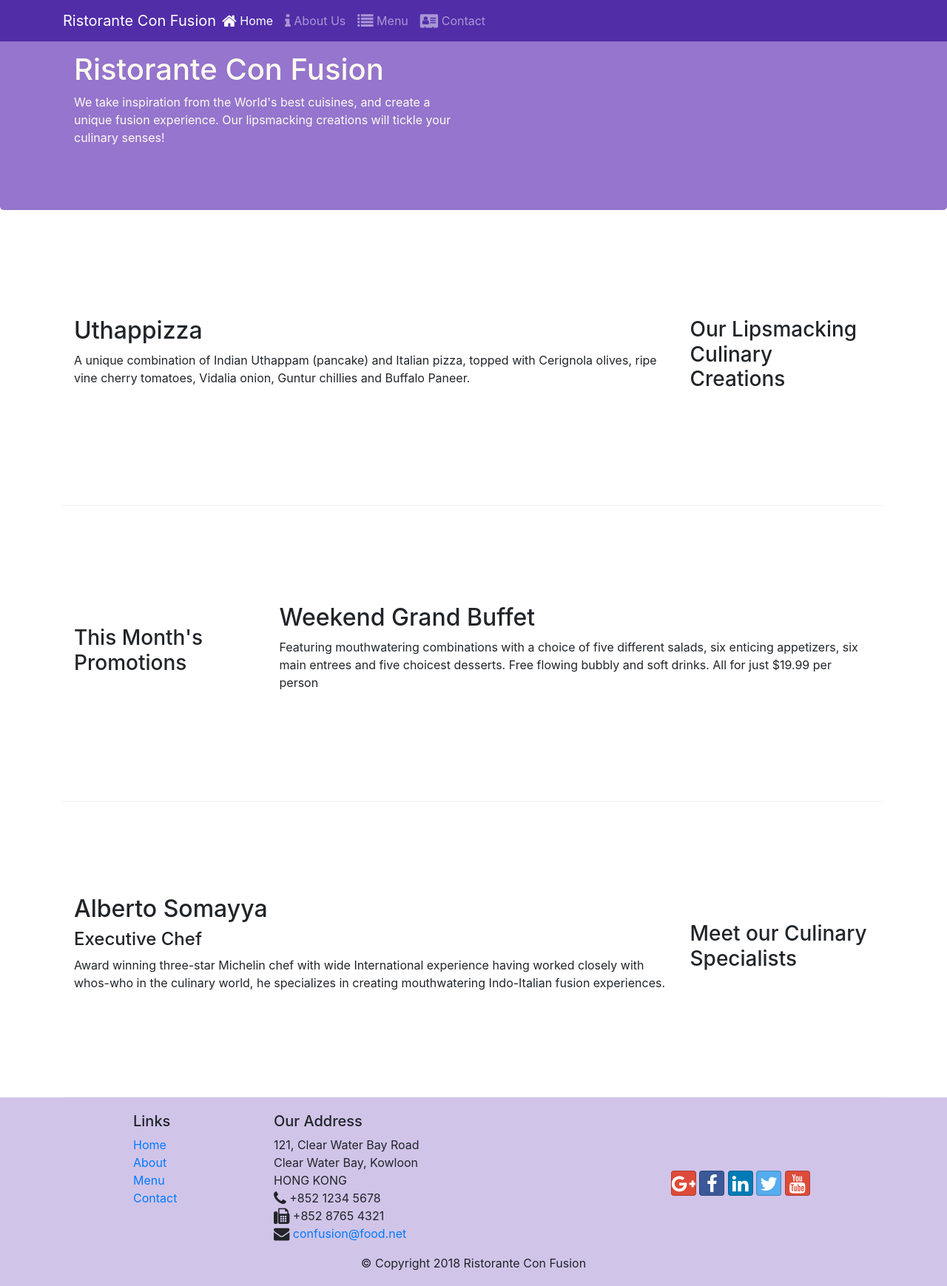
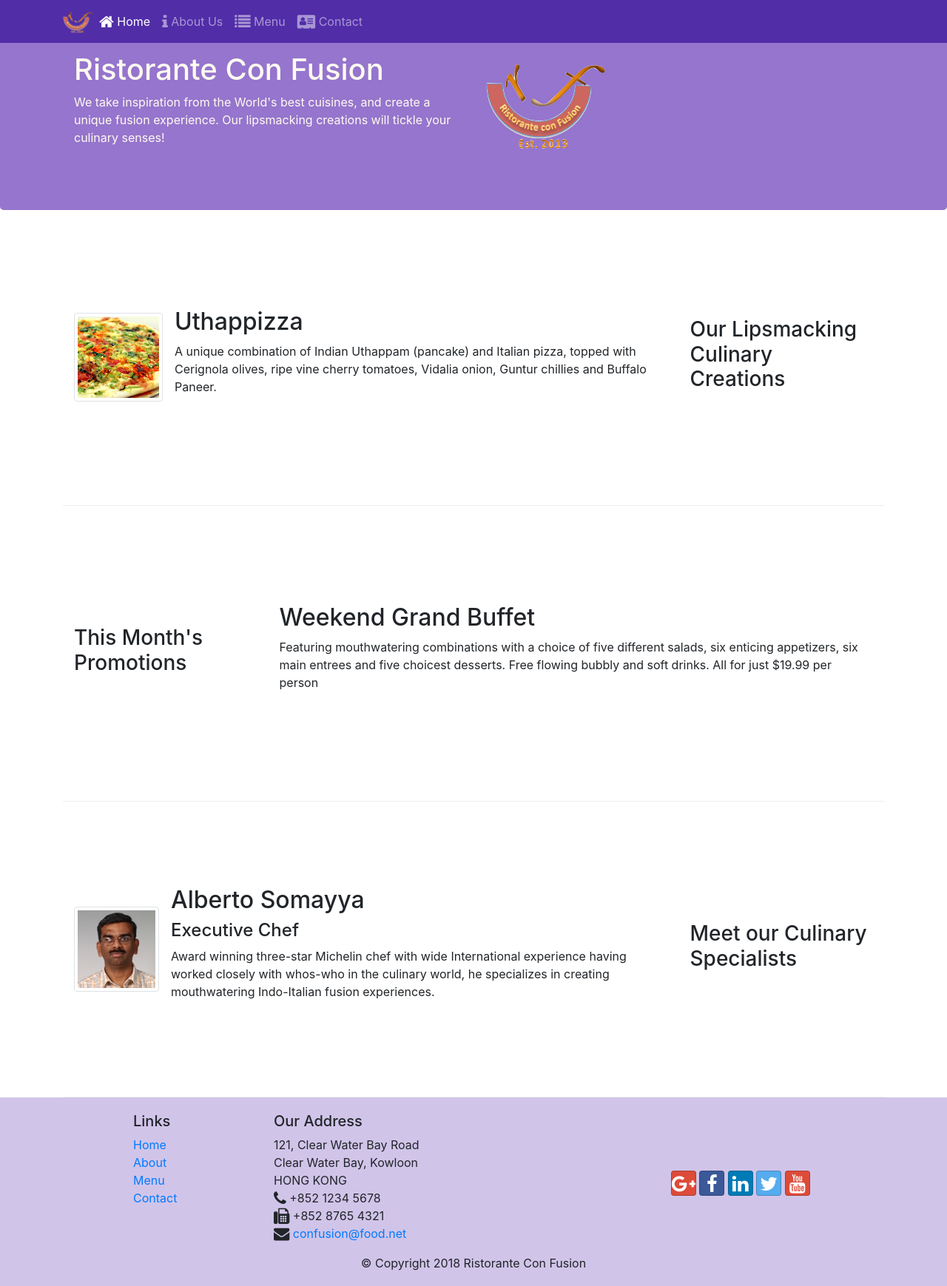
Before and after one commit to aakash11112000/FullStack, a website: page index.html in a window 1280 px wide. Shown: the whole page at 74% size. Drawn offline with nearby package versions, Linux system fonts and the light colour scheme; some icons are missing.

Commit message:
Images and Media

```diff
--- a/index.html
+++ b/index.html
@@ -20,7 +20,7 @@
     <nav class="navbar navbar-dark navbar-expand-sm fixed-top">
         <div class="container">
             <button class="navbar-toggler" type="button" data-toggle="collapse" data-target="#Navbar"><span class="navbar-toggler-icon"></span></button>
-            <a class="navbar-brand mr-auto" href="#">Ristorante Con Fusion</a>
+            <a class="navbar-brand mr-auto" href="#"><img src="img/logo.png" height="30" width="41"></a>
             <div class="collapse navbar-collapse" id="Navbar">
                 <ul class="navbar-nav mr-auto">
                     <li class="nav-item active"><a class="nav-link" href="./index.html"><i class="fa fa-home fa-lg"></i> Home</a></li>
@@ -39,7 +39,8 @@
                     <h1>Ristorante Con Fusion</h1>
                     <p>We take inspiration from the World's best cuisines, and create a unique fusion experience. Our lipsmacking creations will tickle your culinary senses!</p>
                 </div>
-                <div class="col-12 col-sm">
+                <div class="col-12 col-sm align-self-center">
+                    <img src="img/logo.png" class="img-fluid">
                 </div>
             </div>
         </div>
@@ -51,11 +52,15 @@
                 <h3>Our Lipsmacking Culinary Creations</h3>
             </div>
             <div class="col col-sm order-sm-first col-md">
-                <h2>Uthappizza</h2>
-                <p class="d-none d-sm-block">A unique combination of Indian Uthappam (pancake) and Italian pizza, topped with Cerignola olives, ripe vine cherry tomatoes, Vidalia onion, Guntur chillies and Buffalo Paneer.</p>
+                <div class="media">
+                    <img src="img/uthappizza.png" alt="Uthapizza" class="d-flex mr-3 img-thumbnail align-self-center">
+                    <div class="media-body">
+                        <h2 class="mt-0">Uthappizza</h2>
+                        <p class="d-none d-sm-block">A unique combination of Indian Uthappam (pancake) and Italian pizza, topped with Cerignola olives, ripe vine cherry tomatoes, Vidalia onion, Guntur chillies and Buffalo Paneer.</p>
+                    </div>
+                </div>
             </div>
         </div>
-
 
         <div class="row row-content align-items-center">
             <div class="col-12 col-sm-4 col-md-3">
@@ -72,9 +77,14 @@
                 <h3>Meet our Culinary Specialists</h3>
             </div>
             <div class="col col-sm order-sm-first col-md">
-                <h2>Alberto Somayya</h2>
-                <h4>Executive Chef</h4>
-                <p class="d-none d-sm-block">Award winning three-star Michelin chef with wide International experience having worked closely with whos-who in the culinary world, he specializes in creating mouthwatering Indo-Italian fusion experiences. </p>
+                <div class="media">
+                    <img class="d-flex img-thumbnail mr-3 align-self-center" src="img/alberto.png">
+                    <div class="media-body">
+                        <h2 class="mt-0">Alberto Somayya</h2>
+                        <h4>Executive Chef</h4>
+                        <p class="d-none d-sm-block">Award winning three-star Michelin chef with wide International experience having worked closely with whos-who in the culinary world, he specializes in creating mouthwatering Indo-Italian fusion experiences. </p>
+                    </div>
+                </div>
             </div>
         </div>
     </div>
```
Also changed, not shown: aboutus.html (+3 -2 lines), contactus.html (+3 -2 lines), img/alberto.png (added), img/buffet.png (added), img/logo.png (added), img/uthappizza.png (added).
